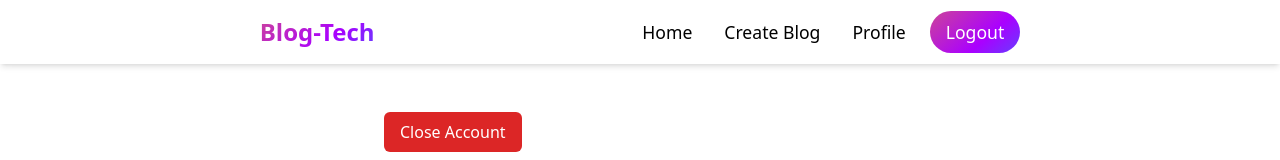
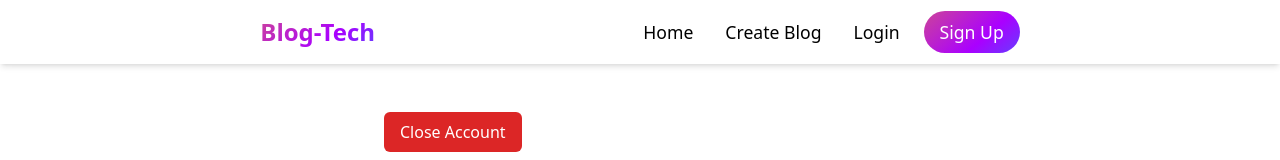
Before and after one commit to JackieMaster/Blog-App, a React (Vite) app in the folder client/: page /users/1/1 in a window 1280 px wide. Shown: the top 160 px of the page. Built offline with nearby package versions, Linux system fonts and the light colour scheme; no server answers; sample sign-in values are in the browser's storage; a web font is replaced by a local one.

Commit message:
Adding token expiration validation

```diff
--- a/client/src/context/Authentication.jsx
+++ b/client/src/context/Authentication.jsx
@@ -1,24 +1,25 @@
-import { createContext, useEffect, useState } from "react";
+/* eslint-disable react/prop-types */
+import { createContext, useState, useEffect } from "react";
 export const AuthContext = createContext({});
+import useFetch from "../hooks/useFetch";
 
 const Authentication = ({ children }) => {
   const [isAuth, setIsAuth] = useState(false);
-  const [token, setToken] = useState("");
+  const { data } = useFetch("");
+  const [username, setUserName] = useState("");
 
   useEffect(() => {
-    console.log("Context Call")
-    const getToken = localStorage.getItem("authToken");
-    if (getToken) {
-      setToken(getToken);
+    if (data && data.isLogedin) {
       setIsAuth(true);
+      setUserName(data.username);
     } else {
       setIsAuth(false);
-      setToken(null);
+      localStorage.removeItem("authToken");
     }
-  }, [isAuth]);
+  }, [data]);
 
   return (
-    <AuthContext.Provider value={{ isAuth, setIsAuth, token }}>
+    <AuthContext.Provider value={{ isAuth, setIsAuth, username }}>
       {children}
     </AuthContext.Provider>
   );
--- a/client/src/hooks/useFetch.jsx
+++ b/client/src/hooks/useFetch.jsx
@@ -1,15 +1,13 @@
-import { useContext, useEffect, useState } from "react";
-import { AuthContext } from "../context/Authentication";
+import { useEffect, useState } from "react";
 
 const useFetch = (url, initValue, refresh) => {
-  const { token } = useContext(AuthContext);
   const [data, setData] = useState(initValue);
   const [error, setError] = useState(null);
   const [loading, setLoading] = useState(true);
 
   useEffect(() => {
+    const token = localStorage.getItem("authToken");
     const fetchData = async () => {
-      console.log("UseFetch")
       try {
         const res = await fetch(import.meta.env.VITE_AUTH + url, {
           method: "GET",
@@ -33,7 +31,7 @@ const useFetch = (url, initValue, refresh) => {
     };
 
     fetchData();
-  }, [token, url, refresh]);
+  }, [url, refresh]);
 
   return { data, setData, error, loading };
 };
--- a/client/src/hooks/useSend.jsx
+++ b/client/src/hooks/useSend.jsx
@@ -1,10 +1,15 @@
-import { useContext, useState } from "react";
-import { AuthContext } from "../context/Authentication";
+import { useEffect, useState } from "react";
 
 const useFetch = () => {
-  const { token } = useContext(AuthContext);
   const [error, setError] = useState(null);
   const [loading, setLoading] = useState(false);
+  const [token, setToken] = useState(null);
+  useEffect(() => {
+    const isToken = localStorage.getItem("authToken");
+    if (isToken) {
+      setToken(isToken);
+    }
+  }, []);
 
   const fetchData = async (url, method, body) => {
     setLoading(true);
--- a/client/src/pages/auth/Auth.jsx
+++ b/client/src/pages/auth/Auth.jsx
@@ -56,7 +56,6 @@ export async function action({ request }) {
   }
   if ("authToken" in resData) {
     localStorage.setItem("authToken", "Bearer " + resData.authToken);
-    localStorage.setItem("username", resData.username);
   } else {
     return redirect("/auth?mode=login");
   }
--- a/client/src/pages/users/UserDetails.jsx
+++ b/client/src/pages/users/UserDetails.jsx
@@ -6,7 +6,7 @@ import useFetch from "../../hooks/useFetch";
 
 const UserDetails = () => {
   const params = useParams();
-  const { data } = useFetch(`users/${params.username}`, {
+  const { data, loading } = useFetch(`users/${params.username}`, {
     user: null,
     blogs: [],
     auth: false,
@@ -14,7 +14,11 @@ const UserDetails = () => {
   const { user: userData, blogs: blogData, auth } = data;
   console.log(data);
 
-  return (
+  return loading ? (
+    <div className="flex justify-center mt-28">
+      Loading...
+    </div>
+  ) : (
     <div className="flex items-center justify-center mt-28">
       {userData ? (
         <div className="w-[fit-content] flex flex-col gap-10 items-center">
```
Also changed, not shown: 1 other file (tests, documents, lock files or other folders).
